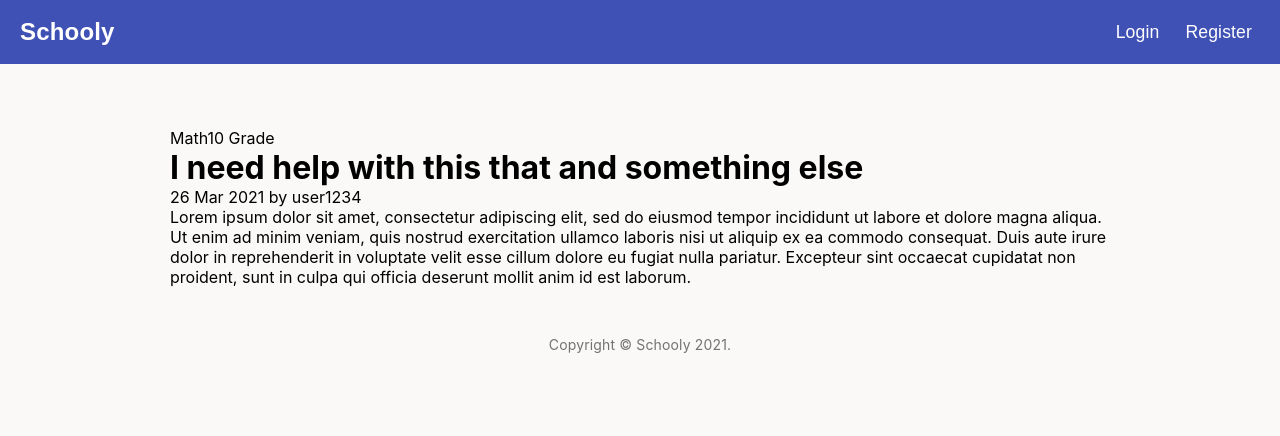
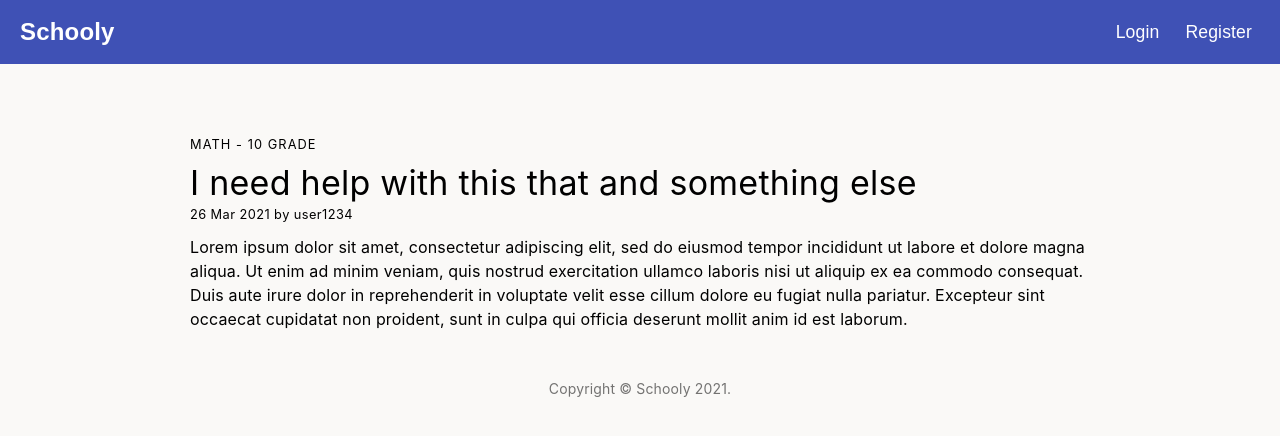
Before and after one commit to ipetrov22/schooly-v2, a React (Create React App) app in the folder client/: page /question in a window 1280 px wide. Shown: the top 436 px of the page. Built offline with nearby package versions, Linux system fonts and the light colour scheme.

Commit message:
style QuestionDetails component

```diff
--- a/client/src/components/QuestionDetails/QuestionDetails.js
+++ b/client/src/components/QuestionDetails/QuestionDetails.js
@@ -3,17 +3,15 @@ import './QuestionDetails.scss';
 const QuestionDetails = () => {
     return (
         <div className="question-details-wrapper">
-            <section className="subject-grade-container">
-                <span className="subject">Math</span>
-                <span className="grade">10 Grade</span>
-            </section>
+            <p className="subject-grade">
+                <span className="subject">Math</span> - <span className="grade">10 Grade</span>
+            </p>
 
             <h1 className="title">I need help with this that and something else</h1>
 
-            <section className="date-author-container">
-                <span className="date">26 Mar 2021</span>
-                <span className="author"> by user1234</span>
-            </section>
+            <p className="date-author">
+                <span className="date">26 Mar 2021</span> by <span className="author">user1234</span>
+            </p>
 
             <p className="description">
                 Lorem ipsum dolor sit amet, consectetur adipiscing elit, sed do eiusmod tempor
--- a/client/src/components/QuestionDetails/QuestionDetails.scss
+++ b/client/src/components/QuestionDetails/QuestionDetails.scss
@@ -2,4 +2,35 @@
     max-width: 940px;
     margin: auto;
     margin-top: 64px;
+    padding: 0 20px;
+
+    .subject-grade {
+        font-size: 0.8rem;
+        font-weight: 400;
+        line-height: 2.66;
+        letter-spacing: 0.08333em;
+        text-transform: uppercase;
+    }
+
+    .title {
+        font-size: 2.125rem;
+        font-weight: 400;
+        line-height: 1.235;
+        letter-spacing: 0.00735em;
+    }
+
+    .date-author {
+        font-size: 0.8rem;
+        font-weight: 400;
+        line-height: 1.66;
+        letter-spacing: 0.03333em;
+    }
+
+    .description {
+        margin-top: 10px;
+        font-size: 1rem;
+        font-weight: 400;
+        line-height: 1.5;
+        letter-spacing: 0.00938em;
+    }
 }
```
